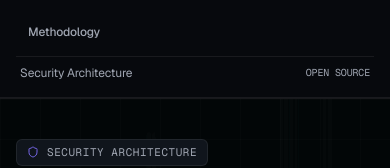
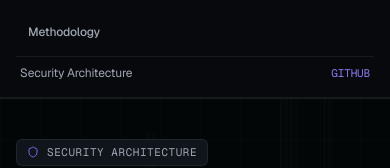
Before and after one commit to DevEagleEye97/Threat-X, a Next.js app: page /security in a window 390 px wide. Both pictures are taken after a click on the button 358 px from the left and 28 px from the top of the page. Shown: the part 256-424 px from the top of the page. Built offline with nearby package versions, Linux system fonts and the light colour scheme.

Commit message:
fix: update all GitHub repository links to https://github.com/DevEagleEye97/Threat-X

```diff
--- a/src/app/security/page.tsx
+++ b/src/app/security/page.tsx
@@ -293,10 +293,10 @@ export default function SecurityPage() {
         </p>
         <div className="pt-2 flex items-center gap-4">
           <a
-            href="https://github.com"
+            href="https://github.com/DevEagleEye97/Threat-X"
             target="_blank"
             rel="noopener noreferrer"
-            className="inline-flex items-center gap-1.5 text-xs text-[#8B7CF6] hover:text-[#F4F5F7] font-medium"
+            className="inline-flex items-center gap-1.5 text-xs text-[#8B7CF6] hover:text-[#F5F6F8] font-medium"
           >
             <span>Inspect GitHub repository</span>
             <ExternalLink className="h-3 w-3" />
--- a/src/components/layout/Footer.tsx
+++ b/src/components/layout/Footer.tsx
@@ -76,7 +76,7 @@ export function Footer() {
               </li>
               <li>
                 <a
-                  href="https://github.com"
+                  href="https://github.com/DevEagleEye97/Threat-X"
                   target="_blank"
                   rel="noopener noreferrer"
                   className="hover:text-[#F4F5F7] transition-colors"
--- a/src/components/layout/Navbar.tsx
+++ b/src/components/layout/Navbar.tsx
@@ -73,7 +73,7 @@ export function Navbar() {
           </span>
 
           <a
-            href="https://github.com/DevEagleEye97/Threat-X.git"
+            href="https://github.com/DevEagleEye97/Threat-X"
             target="_blank"
             rel="noopener noreferrer"
             className="flex items-center gap-1.5 text-xs text-[#9CA3AF] hover:text-[#F5F6F8] transition-colors"
@@ -125,7 +125,14 @@ export function Navbar() {
             >
               Security Architecture
             </Link>
-            <span className="font-mono text-[10px]">OPEN SOURCE</span>
+            <a
+              href="https://github.com/DevEagleEye97/Threat-X"
+              target="_blank"
+              rel="noopener noreferrer"
+              className="flex items-center gap-1.5 font-mono text-[11px] text-[#8B7CF6] hover:text-[#F5F6F8]"
+            >
+              <span>GITHUB</span>
+            </a>
           </div>
         </div>
       )}
```
